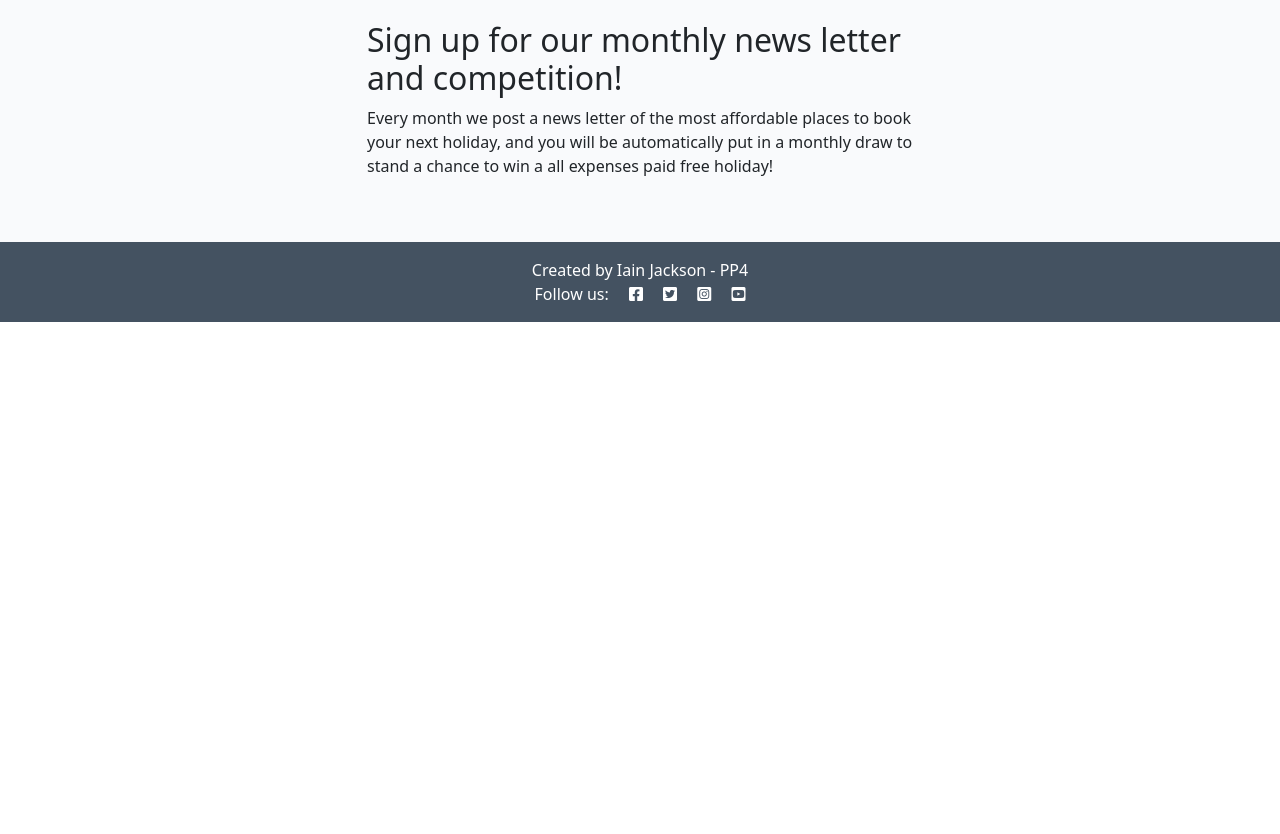
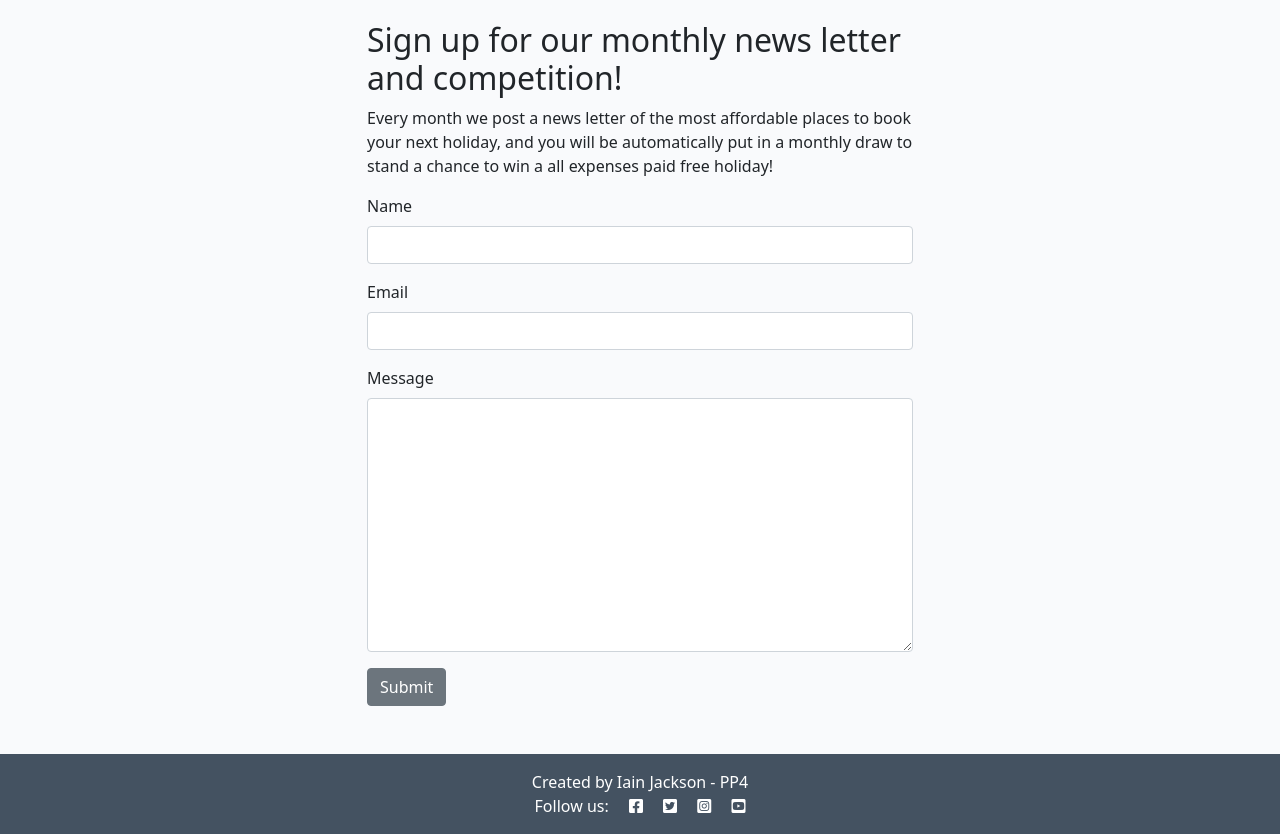
Before and after one commit to IainJackson90/pp4-holiday-dreams, a Django app: page /about/ in a window 1280 px wide. Shown: the part 478-1312 px from the top of the page. Before the commit the page ends 800 px from the top, so only its background shows below. Run offline with Django 4.2, Linux system fonts and the light colour scheme; tables that the repository leaves empty hold one stand-in row (values such as "Sample post"); parts of the project's set-up code (start-up, migrations or seed data) failed here and were passed over; some libraries are stand-ins or nearby versions.

Commit message:
Add: Subscribe from with use of crispy forms

```diff
--- /dev/null
+++ b/about/forms.py
@@ -0,0 +1,8 @@
+from .models import Subscribe
+from django import forms
+
+
+class SubscribeForm(forms.ModelForm):
+    class Meta:
+        model = Subscribe
+        fields = ('name', 'email', 'message')
--- a/about/templates/about/about.html
+++ b/about/templates/about/about.html
@@ -1,5 +1,6 @@
 {% extends 'base.html' %}
 {% load static %}
+{% load crispy_forms_tags %}
 
 {% block content %}
 <div class="container mt-5">
@@ -29,6 +30,11 @@
 
             <!-- add your form here. Your submit button should
                                 have the classes of btn, btn-secondary -->
+            <form method="post">
+                {{ subscribe_form | crispy }}
+                {% csrf_token %}
+                <button class="btn btn-secondary" type="submit">Submit</button>
+            </form>
         </div>
     </div>
 </div>
--- a/about/views.py
+++ b/about/views.py
@@ -1,5 +1,6 @@
 from django.shortcuts import render
 from .models import About
+from .forms import SubscribeForm
 # Create your views here.
 
 
@@ -12,9 +13,11 @@ def about_blog(request):
     :template:`about/about.html`
     """
     about = About.objects.all().order_by('-updated_on').first()
+    subscribe_form = SubscribeForm()
 
     return render(
         request,
         "about/about.html",
-        {"about": about},
+        {"about": about,
+         "subscribe_form": subscribe_form},
     )
--- a/templates/base.html
+++ b/templates/base.html
@@ -102,7 +102,7 @@
     </main>
 
     <!-- Footer -->
-    <footer class="footer mt-auto py-3 dark-bg fixed-bottom">
+    <footer class="footer mt-auto py-3 dark-bg ">
         <!--Customize this-->
         <p class="m-0 text-center text-white">
             {% block copyright %}
```
